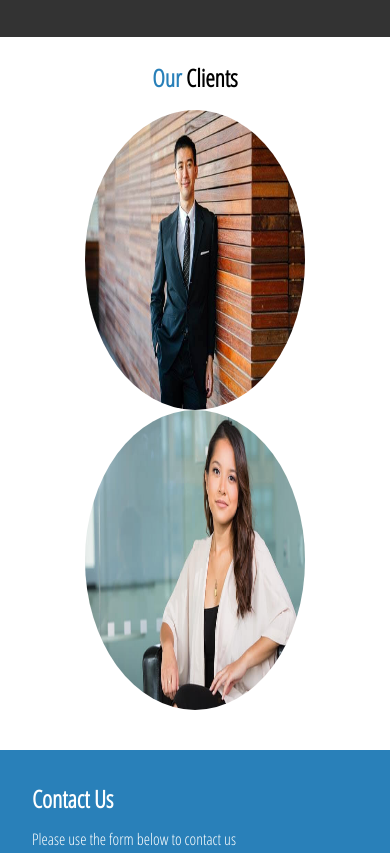
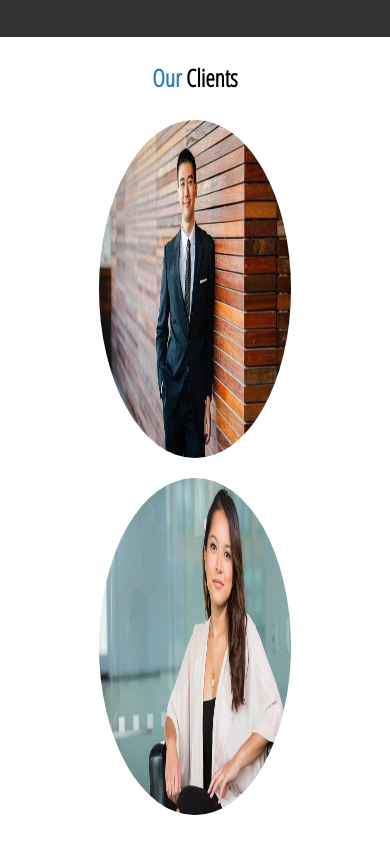
Before and after one commit to elidvenega/edger-ledger-practice, a plain HTML site: page index.html in a window 390 px wide. Shown: the part 2133-2986 px from the top of the page. Drawn offline with nearby package versions, Linux system fonts and the light colour scheme; some packages are replaced by stand-ins of ours.

Commit message:
Tryin to figure out the clients pictures

```diff
--- a/css/style.css
+++ b/css/style.css
@@ -320,6 +320,15 @@ padding: 1rem;
         flex-direction: column;
     }
 
+    #clients .items img {
+        display: block;
+        margin: auto;
+        height: 40vh;
+        width: 65%;
+        border-radius: 50%;
+        padding: 10px;
+    }
+
     #clients .container .items {
         flex-direction: column;
     }
```
